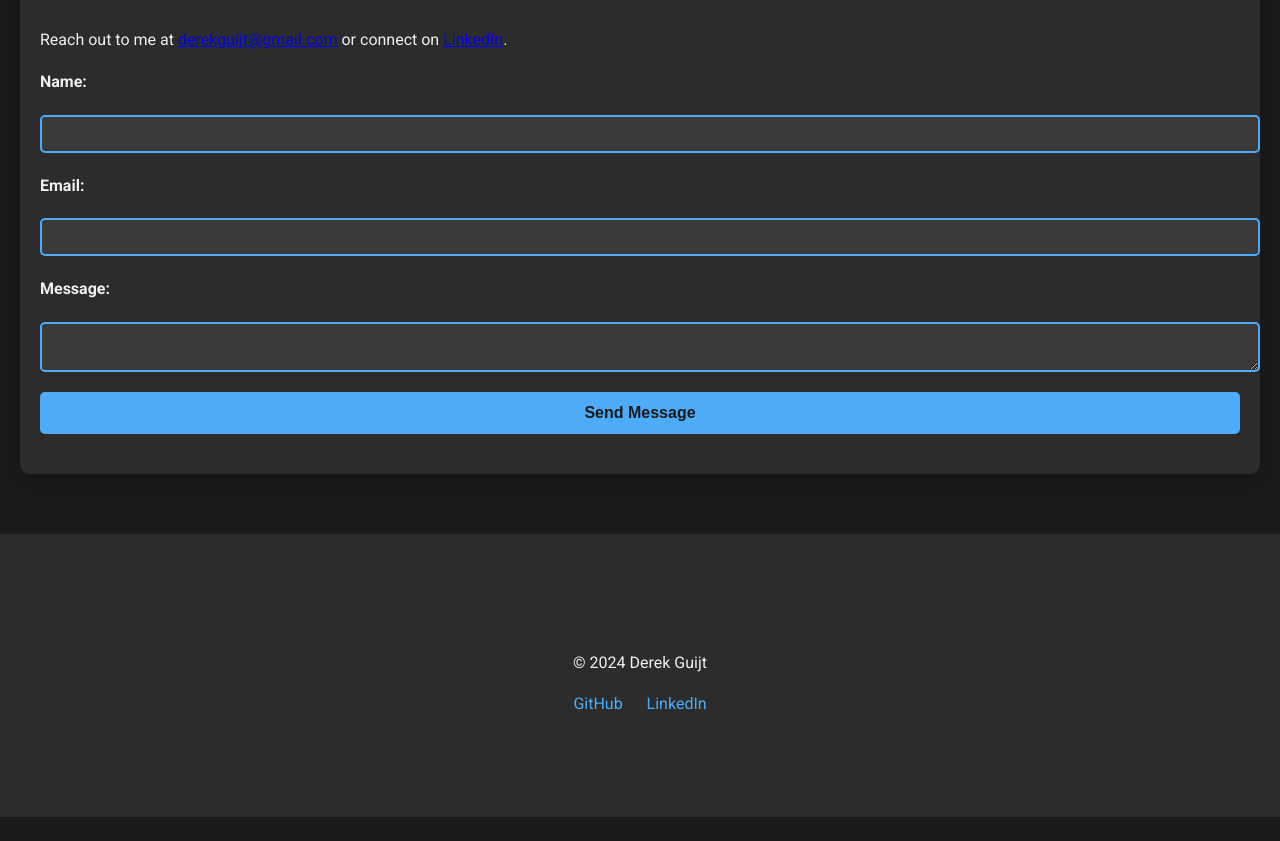
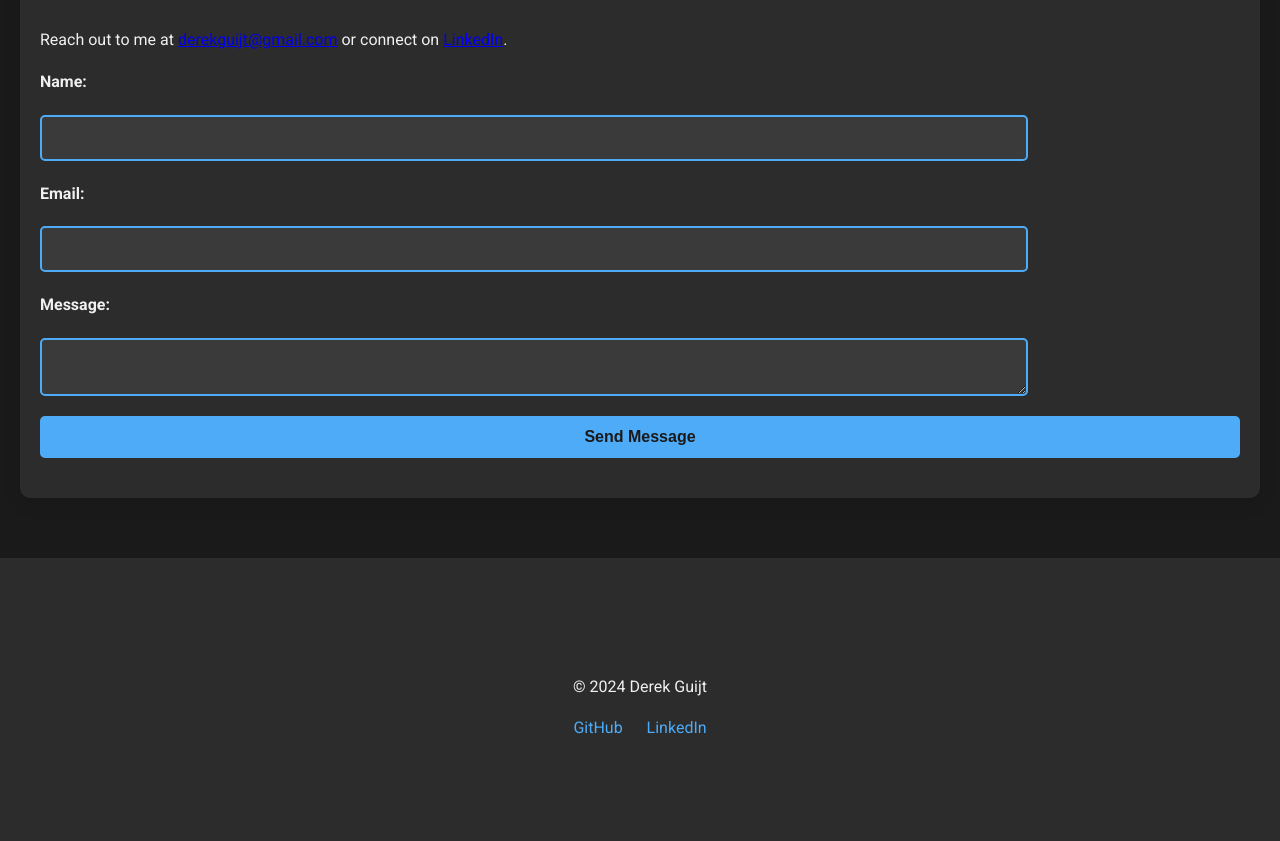
Before and after one commit to DerekGuijt/Portfolio, a plain HTML site: page index.html in a window 1280 px wide. Shown: the part 1881-2722 px from the top of the page. Before the commit the page ends 2698 px from the top, so only its background shows below. Drawn offline with Linux system fonts and the light colour scheme.

Commit message:
fix input area

```diff
--- a/styles.css
+++ b/styles.css
@@ -157,8 +157,8 @@ form label {
 
 form input,
 form textarea {
-    width: 100%;
-    padding: 8px;
+    width: 80%;
+    padding: 12px;
     border: 2px solid #4dabf7;
     border-radius: 5px;
     background-color: #3a3a3a;
```
